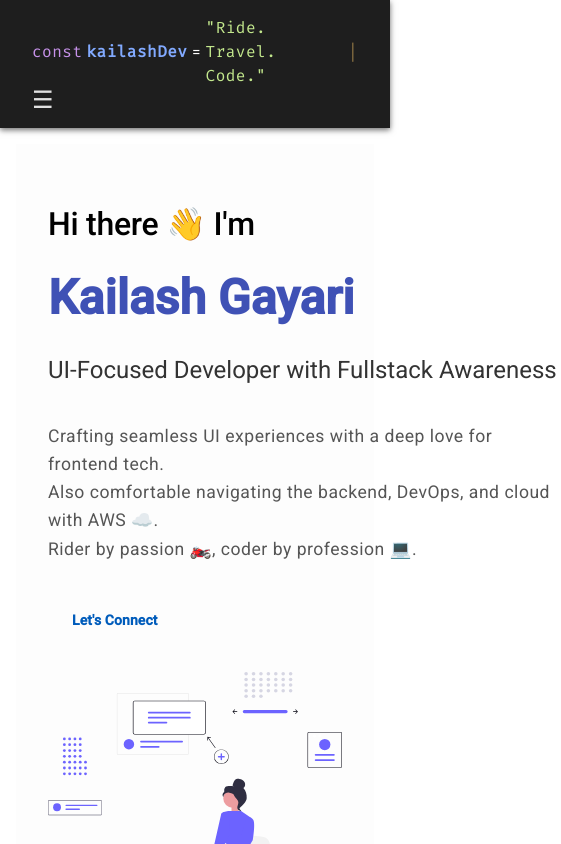
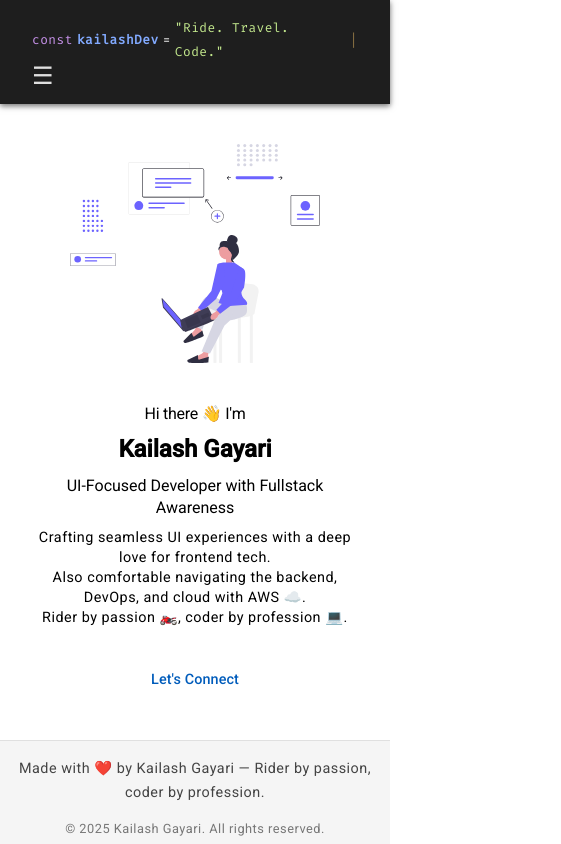
Before and after one commit to Kailash-dev/portfolio, an Angular app: page /#/home in a window 390 px wide. Shown: the top 844 px of the page, 561 px wide, since content can reach past the window. Built offline with nearby package versions, Linux system fonts and the light colour scheme.

Commit message:
header making it mobile responsive

```diff
--- /dev/null
+++ b/src/app/assets/data/strings.json
@@ -0,0 +1,3 @@
+{
+  "headerTitle": "Welcome to My Application"
+}
--- a/src/app/components/footer/footer.component.scss
+++ b/src/app/components/footer/footer.component.scss
@@ -1,47 +1,3 @@
-//.footer-wrapper {
-//  background-color: var(--bg-color);
-//  color: var(--text-color);
-//  padding: 2rem 1rem;
-//  text-align: center;
-//  border-top: 1px solid rgba(100, 100, 100, 0.1);
-//  font-family: 'Inter', sans-serif;
-//
-//  .footer-content {
-//    max-width: 1024px;
-//    margin: 0 auto;
-//    display: flex;
-//    flex-direction: column;
-//    gap: 1rem;
-//    align-items: center;
-//  }
-//
-//  .footer-message {
-//    font-size: 1rem;
-//    font-weight: 500;
-//  }
-//
-//  .footer-socials {
-//    display: flex;
-//    gap: 1.2rem;
-//
-//    a {
-//      font-size: 1.5rem;
-//      color: var(--text-color);
-//      transition: color 0.3s ease;
-//
-//      &:hover {
-//        color: var(--primary-color);
-//      }
-//    }
-//  }
-//
-//  .footer-copy {
-//    font-size: 0.875rem;
-//    opacity: 0.7;
-//  }
-//}
-
-
 .footer-wrapper {
   background-color: #f5f5f5;
   padding: 2rem 1rem;
@@ -86,3 +42,52 @@
     }
   }
 }
+
+/* Tablet responsiveness */
+@media (max-width: 900px) {
+  .footer-wrapper {
+    padding: 1.5rem 0.5rem;
+
+    .footer-content {
+      max-width: 700px;
+
+      .footer-message {
+        font-size: 0.95rem;
+      }
+
+      .footer-copy {
+        font-size: 0.85rem;
+      }
+    }
+  }
+}
+
+/* Mobile responsiveness */
+@media (max-width: 600px) {
+  .footer-wrapper {
+    padding: 1rem 0.2rem;
+
+    .footer-content {
+      max-width: 100%;
+      padding: 0 0.5rem;
+
+      .footer-message {
+        font-size: 0.9rem;
+        margin-bottom: 0.7rem;
+      }
+
+      .footer-socials {
+        margin: 0.7rem 0;
+
+        a img {
+          width: 22px;
+          height: 22px;
+        }
+      }
+
+      .footer-copy {
+        font-size: 0.8rem;
+      }
+    }
+  }
+}
--- a/src/app/components/header/header.component.scss
+++ b/src/app/components/header/header.component.scss
@@ -1,3 +1,129 @@
+// .header {
+//   display: flex;
+//   justify-content: space-between;
+//   align-items: center;
+//   position: sticky;
+//   top: 0;
+//   background-color: #1e1e1e;
+//   color: #e0e0e0;
+//   font-family: 'Fira Code', monospace;
+//   box-shadow: 0 2px 6px rgba(0, 0, 0, 0.5);
+//   z-index: 10;
+//   padding: 1rem 2rem;
+//   min-height: 50px; // ✅ Ensures header never shrinks too much
+
+//   .header-row {
+//     display: flex;
+//     justify-content: space-between;
+//     align-items: center;
+//     flex-wrap: nowrap;
+//   }
+
+
+//   .header-left {
+//     display: flex;
+//     align-items: center;
+//     font-size: 1rem;
+//     animation: fadeIn 0.6s ease-in-out;
+
+//     .tag { color: #c792ea; margin-right: 0.25rem; }
+//     .brand-name { color: #82aaff; font-weight: 600; margin-right: 0.25rem; }
+//     .equal { color: #ffffff; margin-right: 0.25rem; }
+//     .string { color: #c3e88d; }
+//     .cursor { color: #ffcb6b; animation: blink 1.1s steps(2, start) infinite; margin-left: 0.25rem; }
+//   }
+
+//   .hamburger {
+//     display: none;
+//     font-size: 1.7rem;
+//     cursor: pointer;
+//     color: #e0e0e0;
+//     margin-left: 1rem;
+//     transition: color 0.2s;
+//     &:hover { color: #ffcb6b; }
+//   }
+
+//   .nav {
+//     display: flex;
+//     gap: 1rem;
+//     a {
+//       color: #d4d4d4;
+//       text-decoration: none;
+//       padding: 0.5rem 0.75rem;
+//       border-radius: 6px;
+//       transition: background-color 0.2s;
+//       &:hover,
+//       &.active {
+//         background-color: rgba(255, 255, 255, 0.1);
+//       }
+//     }
+//   }
+
+//   // Tablet
+//   @media (max-width: 900px) {
+//     padding: 0.7rem 1rem;
+//     .header-left { font-size: 0.95rem; }
+//     .nav {
+//       gap: 0.7rem;
+//       a { padding: 0.5rem 0.6rem; font-size: 0.98rem; }
+//     }
+//   }
+
+//   // Mobile
+//   @media (max-width: 600px) {
+//     padding: 0.5rem;
+//     min-height: 50px; // ✅ Keep height consistent
+
+//     .header-row {
+//       flex-direction: row;
+//       justify-content: space-between;
+//       align-items: center;
+//     }
+
+//     .header-left {
+//       font-size: 0.9rem;
+//       justify-content: flex-start;
+//     }
+
+//     .hamburger {
+//       display: block;
+//     }
+
+//     .nav {
+//       display: none;
+//       flex-direction: column;
+//       width: 100%;
+//       padding-top: 0.5rem;
+
+//       a {
+//         padding: 0.7rem 0.8rem;
+//         font-size: 0.95rem;
+//         text-align: left;
+//       }
+
+//       &.open {
+//         display: flex;
+//         background: #232323;
+//         border-radius: 0 0 8px 8px;
+//         box-shadow: 0 2px 8px rgba(0,0,0,0.15);
+//       }
+//     }
+//   }
+// }
+
+// // Animations
+// @keyframes blink {
+//   0%   { opacity: 1; }
+//   50%  { opacity: 0; }
+//   100% { opacity: 1; }
+// }
+
+// @keyframes fadeIn {
+//   from { opacity: 0; transform: translateY(-10px); }
+//   to   { opacity: 1; transform: translateY(0); }
+// }
+
+
 .header {
   position: sticky;
   top: 0;
@@ -14,7 +140,7 @@
   .header-left {
     display: flex;
     align-items: center;
-    font-size: 1rem;
+    font-size: 0.8rem;
     animation: fadeIn 0.6s ease-in-out;
 
     .tag {
--- a/src/app/sections/hero/hero.component.scss
+++ b/src/app/sections/hero/hero.component.scss
@@ -1,141 +1,78 @@
+.hero-wrapper {
+  display: flex;
+  align-items: center;
+  justify-content: space-between;
+  padding: 1.5rem 4vw;
+  min-height: 60vh;
+  gap: 2rem;
+  flex-wrap: wrap;
 
-  .btn-contact {
-    background-color: var(--primary-color);
-    color: var(--text-color);
-    padding: 0.8rem 1.5rem;
-    border: none;
-    border-radius: 8px;
-    cursor: pointer;
-    transition: background 0.3s;
+  // Default mobile-first styles
+  flex-direction: column-reverse;
+  text-align: center;
 
-    &:hover {
-      background-color: var(--accent-color);
+  @media (min-width: 768px) {
+    flex-direction: column-reverse;
+    text-align: center;
+    padding: 2rem 4vw;
+  }
+
+  @media (min-width: 1024px) {
+    flex-direction: row;
+    text-align: left;
   }
 }
 
-
-
-.hero-wrapper {
-  display: flex;
-  flex-wrap: wrap;
-  justify-content: space-between;
-  align-items: center;
-  padding: 3rem 2rem;
-  background-color: #fdfdfd; // plain light background
-  position: relative;
-
 .hero-content {
-    flex: 1 1 50%;
+  flex: 1 1 100%;
   max-width: 600px;
 
-    .greeting {
-      font-size: 2rem;
-      font-weight: 500;
+  .greeting,
+  .name,
+  .title,
+  .tagline {
+    margin: 0.5rem 0;
+    line-height: 1.4;
   }
 
+  .greeting {
+    font-size: clamp(1rem, 2vw, 1.4rem);
+  }
   .name {
-      font-size: 3rem;
-      font-weight: 700;
-      color: #3f51b5;
+    font-size: clamp(1.5rem, 5vw, 3rem);
+    font-weight: bold;
   }
-
   .title {
-      font-size: 1.5rem;
-      margin: 0.5rem 0;
-      color: #333;
-
-      .typing-animation {
-        display: inline-block;
-        white-space: nowrap;
-        overflow: hidden;
-        border-right: 2px solid #1976d2;
-        animation: typing 5s steps(40, end), blink-caret 0.75s step-end infinite;
-        width: 100%;
-        max-width: 100%;
+    font-size: clamp(1rem, 3vw, 1.8rem);
   }
-    }
-
   .tagline {
-      font-size: 1.1rem;
-      margin-top: 1rem;
-      color: #555;
-      line-height: 1.6;
-    }
-
-    .experience-highlight {
-      font-size: 0.95rem;
-      color: #777;
-      margin-top: 1rem;
+    font-size: clamp(0.9rem, 2vw, 1.2rem);
   }
 
   .btn-contact {
     margin-top: 1.5rem;
-      font-weight: 600;
-    }
-
-    .social-links {
-      margin-top: 1.5rem;
-
-      a {
-        margin-right: 0.8rem;
-        display: inline-block;
-
-        img {
-          height: 28px;
-          width: 28px;
-          transition: transform 0.2s ease;
-          &:hover {
-            transform: scale(1.1);
-          }
-        }
-      }
+    font-size: clamp(0.9rem, 1.5vw, 1rem);
+    padding: 0.75rem 2rem;
   }
 }
 
 .hero-image {
-    flex: 1 1 40%;
-    text-align: center;
-    margin-top: 2rem;
+  flex: 1 1 100%;
+  display: flex;
+  justify-content: center;
+  align-items: center;
 
   img {
-      max-width: 100%;
+    width: 100%;
+    max-width: 250px;
     height: auto;
+    object-fit: contain;
+
+    @media (min-width: 768px) {
+      max-width: 300px;
     }
-  }
-
-  .scroll-indicator {
-    position: absolute;
-    bottom: 20px;
-    left: 50%;
-    transform: translateX(-50%);
-
-    img {
-      width: 24px;
-      animation: bounce 1.5s infinite;
+    @media (min-width: 1024px) {
+      max-width: 350px;
     }
   }
 }
-
-@keyframes typing {
-  from {
-    width: 0;
-  }
-  to {
-    width: 100%;
-  }
-}
-
-@keyframes blink-caret {
-  50% {
-    border-color: transparent;
-  }
-}
-
-@keyframes bounce {
-  0%, 100% {
-    transform: translate(-50%, 0);
-  }
-  50% {
-    transform: translate(-50%, -10px);
-  }
-}
```
Also changed, not shown: public/data/profile.json (+2 -136 lines), src/app/core/services/string.service.ts (added, +12 -0 lines), src/app/shared/components/header/header.component.ts (added, +22 -0 lines). Lines whose indentation alone changed are shown as unchanged.
